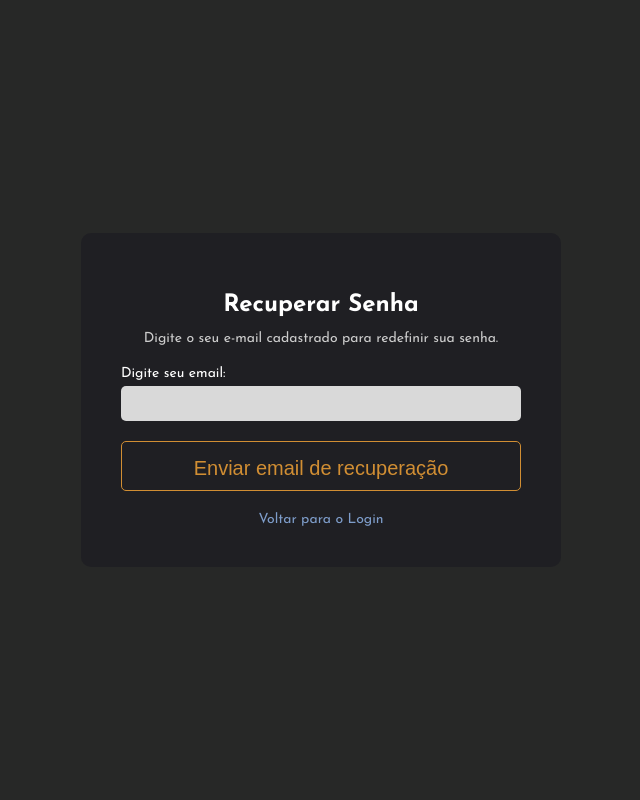
After one commit to Projeto-S204/moneywise, a Flask app: page /reset_password in a window 1280 px wide. The commit adds this page. Shown: the whole page, without its empty margins (319-959 px from the left). Run offline with Flask 3, Linux system fonts and the light colour scheme.

Commit message:
adicionando as telas de "esqueci a senha" e a de "mudar de senha"

```diff
--- a/app/users_authentication/routes.py
+++ b/app/users_authentication/routes.py
@@ -25,6 +25,7 @@ from app.users_authentication.services.form_validations import (
 )
 from flask_login import logout_user, current_user, login_required
 from datetime import datetime, timezone, timedelta
+from app.email_utils import enviar_email
 
 
 users = Blueprint(
@@ -186,3 +187,65 @@ def delete_account():
             'success': False,
             'message': f'Erro ao deletar conta: {str(e)}'
         }), 500
+
+@users.route('/reset_password', methods=['GET', 'POST'])
+def reset_password():
+    if request.method == 'POST':
+        email = request.form['email']
+
+        # Monta o link para redefinir a senha
+        link_redefinir = 'http://127.0.0.1:58958/changing_password'  # ou o seu domínio real
+
+        # Envia o email de recuperação
+        assunto = 'Recuperação de Senha - MoneyWise'
+        corpo = f'''
+        <h2>Recuperação de Senha - MoneyWise</h2>
+        <p>Olá!</p>
+        <p>Recebemos uma solicitação para redefinir a sua senha. Se você pediu essa alteração, clique no botão abaixo:</p>
+        <br>
+        <a href="{link_redefinir}" style="padding: 10px 20px; background-color: #7E9DCA; color: white; text-decoration: none; border-radius: 5px;">Redefinir Senha</a>
+        <br><br>
+        <p>Se você não solicitou a redefinição, pode ignorar este email. Sua senha continuará a mesma.</p>
+        <p>Atenciosamente,<br><strong>Equipe MoneyWise</strong></p>
+        '''
+        enviar_email(email, assunto, corpo)
+
+        flash('Um email de recuperação foi enviado!', 'success')
+        return redirect(url_for('users.signin_page'))
+
+    return render_template('reset_password_page.html')
+
+
+@users.route('/reset_password/<token>', methods=['GET', 'POST'])
+def reset_password_token(token):
+    if request.method == 'POST':
+        nova_senha = request.form['nova_senha']
+        confirmar_senha = request.form['confirmar_senha']
+
+        if nova_senha != confirmar_senha:
+            flash('As senhas não coincidem.', 'danger')
+            return redirect(request.url)
+
+        # Aqui no futuro: validar o token e alterar a senha do usuário no banco de dados
+
+        flash('Senha alterada com sucesso! Faça login.', 'success')
+        return redirect(url_for('users.signin_page'))
+
+    return render_template('changing_password_page.html')
+
+@users.route('/changing_password', methods=['GET', 'POST'])
+def changing_password():
+    if request.method == 'POST':
+        nova_senha = request.form['nova_senha']
+        confirmar_senha = request.form['confirmar_senha']
+
+        if nova_senha != confirmar_senha:
+            flash('As senhas não coincidem!', 'danger')
+            return redirect(url_for('users.changing_password'))
+
+        # Aqui você salvaria a nova senha no banco de dados (depois configuramos isso)
+
+        flash('Senha alterada com sucesso!', 'success')
+        return redirect(url_for('users.signin_page'))
+
+    return render_template('changing_password_page.html')
--- /dev/null
+++ b/app/users_authentication/static/css/reset_password_page.css
@@ -0,0 +1,80 @@
+body {
+  background-color: #272827;
+  font-family: "Josefin Sans", sans-serif;
+  display: flex;
+  justify-content: center;
+  align-items: center;
+  height: 100vh;
+  margin: 0;
+}
+
+.container {
+  background-color: #1f1f23;
+  padding: 40px;
+  border-radius: 10px;
+  width: 100%;
+  max-width: 400px;
+  text-align: center;
+  color: #ffffff;
+}
+
+.form-box h2 {
+  margin-bottom: 10px;
+}
+
+.form-box p {
+  font-size: 14px;
+  margin-bottom: 20px;
+  color: #cccccc;
+}
+
+.form-box form {
+  display: flex;
+  flex-direction: column;
+}
+
+.form-box label {
+  text-align: left;
+  margin-bottom: 5px;
+  font-size: 14px;
+}
+
+.form-box input[type="email"] {
+  padding: 10px;
+  margin-bottom: 20px;
+  border: none;
+  border-radius: 5px;
+  background-color: #d9d9d9;
+  color: #000;
+}
+
+.btn-recuperar {
+  background-color: transparent;
+  border: 1px solid #d18e33;
+  color: #d18e33;
+  font-size: 20px;
+  padding: 15px 10px 10px 10px;
+  cursor: pointer;
+  border-radius: 5px;
+  text-decoration: none;
+  width: 100%;
+}
+
+.btn-recuperar:hover {
+  background-color: #d18e33;
+  color: #0f1113;
+}
+
+.voltar-login {
+  margin-top: 20px;
+}
+
+.voltar-login a {
+  color: #7e9dca;
+  text-decoration: none;
+  font-size: 14px;
+}
+
+.voltar-login a:hover {
+  text-decoration: underline;
+}
--- a/app/users_authentication/static/css/singup_page.css
+++ b/app/users_authentication/static/css/singup_page.css
@@ -20,7 +20,6 @@ body {
   background-color: transparent;
   border-radius: 8px;
   overflow: hidden;
-  box-shadow: 0 0 20px rgba(0, 0, 0, 0.4);
 }
 
 #esquerda {
--- /dev/null
+++ b/app/users_authentication/templates/reset_password_page.html
@@ -0,0 +1,35 @@
+<!DOCTYPE html>
+<html lang="pt-br">
+  <head>
+    <meta charset="UTF-8" />
+    <title>Recuperar Senha</title>
+    <link
+      rel="stylesheet"
+      href="{{ url_for('users.static', filename='css/reset_password_page.css') }}"
+    />
+    <link
+      href="https://fonts.googleapis.com/css2?family=Josefin+Sans:wght@300;400;700&display=swap"
+      rel="stylesheet"
+    />
+  </head>
+  <body>
+    <div class="container">
+      <div class="form-box">
+        <h2>Recuperar Senha</h2>
+        <p>Digite o seu e-mail cadastrado para redefinir sua senha.</p>
+
+        <form method="POST">
+          <label for="email">Digite seu email:</label>
+          <input type="email" id="email" name="email" required />
+          <button type="submit" class="btn-recuperar">
+            Enviar email de recuperação
+          </button>
+        </form>
+
+        <div class="voltar-login">
+          <a href="{{ url_for('users.signin_page') }}">Voltar para o Login</a>
+        </div>
+      </div>
+    </div>
+  </body>
+</html>
--- a/config.py
+++ b/config.py
@@ -9,7 +9,7 @@ from flask_mail import Mail
 DB_HOST = "localhost"
 DB_NAME = "moneywise"
 DB_USER = "postgres"
-DB_PASS = "meritopg"
+DB_PASS = "1234"
 DB_PORT = "5432"
 
 db = SQLAlchemy()
```
Also changed, not shown: app/email_utils.py (added, +16 -0 lines), app/home/routes.py (+2 -7 lines), app/users_authentication/static/css/changing_password_page.css (added, +56 -0 lines), app/users_authentication/templates/changing_password_page.html (added, +31 -0 lines), app/users_authentication/templates/signin_page.html (+41 -14 lines).
